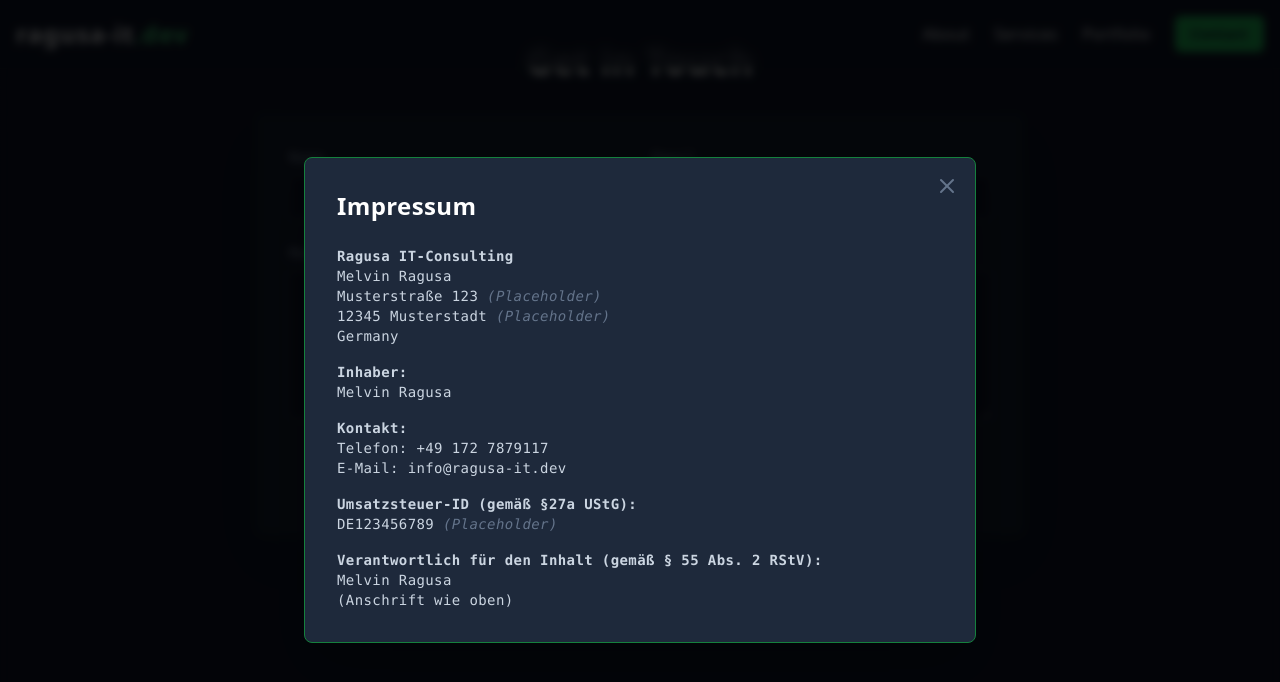
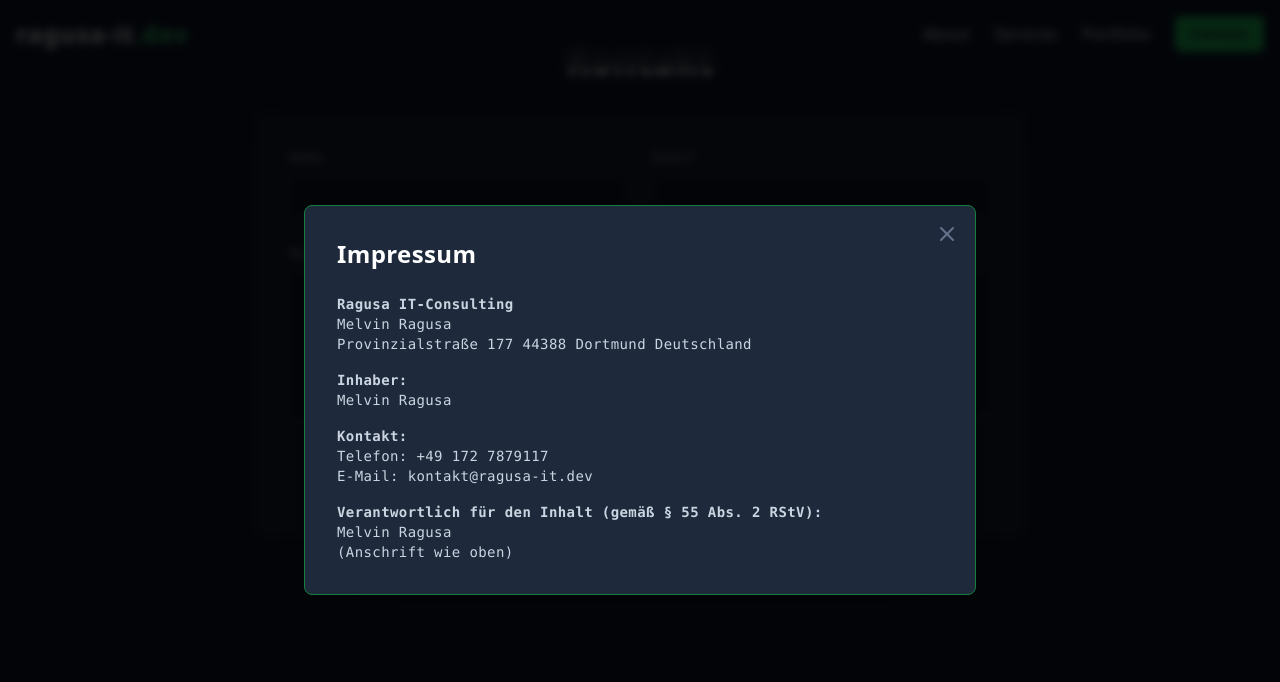
Before and after one commit to 0xWizardofSolz/react-website, a React (Create React App) app: page / in a window 1280 px wide. Both pictures are taken after a click on the button "Impressum (Legal Notice)". Shown: the part 2913-3595 px from the top of the page. Built offline with nearby package versions, Linux system fonts and the light colour scheme.

Commit message:
Fix: Footer

```diff
--- a/src/App.js
+++ b/src/App.js
@@ -84,7 +84,7 @@ const AboutSection = () => (
              <p className="text-green-400 font-mono">IT-Consultant</p>
         </div>
         <div className="md:w-2/3">
-            <h2 className="text-3xl md:text-4xl font-bold text-white mb-4">About Me</h2>
+            <h2 className="text-3xl md:text-4xl font-bold text-white mb-4">Über mich</h2>
             <p className="text-slate-300 mb-4">
                 Als IT-Berater und Webentwickler mit Schwerpunkt auf Shopify-Entwicklung und Automatisierung, helfe ich Unternehmen, sich in der digitalen Landschaft zu behaupten.
             </p>
@@ -106,7 +106,7 @@ const ServicesSection = () => {
 
     return (
         <section id="services" className="py-20">
-            <h2 className="text-3xl md:text-4xl font-bold text-center text-white mb-12">What I Offer</h2>
+            <h2 className="text-3xl md:text-4xl font-bold text-center text-white mb-12">Was ich biete</h2>
             <div className="grid md:grid-cols-3 gap-8">
                 {services.map((service, index) => (
                     <div key={index} className="bg-slate-800/50 backdrop-blur-sm border border-green-900/30 p-8 rounded-lg shadow-lg hover:shadow-green-500/10 hover:-translate-y-2 transition-all duration-300 flex flex-col items-center text-center">
@@ -145,7 +145,7 @@ const PortfolioSection = () => {
 
     return (
         <section id="portfolio" className="py-20">
-            <h2 className="text-3xl md:text-4xl font-bold text-center text-white mb-12">Recent Work</h2>
+            <h2 className="text-3xl md:text-4xl font-bold text-center text-white mb-12">Meine Arbeiten</h2>
             <div className="grid md:grid-cols-3 gap-8">
                 {projects.map(p => (
                     <div key={p.title} className="bg-slate-800/50 backdrop-blur-sm border border-green-900/30 rounded-lg overflow-hidden group">
@@ -173,7 +173,7 @@ const TestimonialsSection = () => {
 
     return (
         <section id="testimonials" className="py-20">
-            <h2 className="text-3xl md:text-4xl font-bold text-center text-white mb-12">What Clients Say</h2>
+            <h2 className="text-3xl md:text-4xl font-bold text-center text-white mb-12">Was meine Kunden sagen</h2>
             <div className="max-w-3xl mx-auto grid md:grid-cols-2 gap-8">
                 {testimonials.map(t => (
                      <div key={t.name} className="bg-slate-800/50 backdrop-blur-sm border border-green-900/30 p-6 rounded-lg">
@@ -190,7 +190,7 @@ const TestimonialsSection = () => {
 const ContactSection = ({ formData, handleInputChange }) => (
   <section id="contact" className="py-20">
     <div className="max-w-3xl mx-auto">
-      <h2 className="text-3xl md:text-4xl font-bold text-center text-white mb-8">Get in Touch</h2>
+      <h2 className="text-3xl md:text-4xl font-bold text-center text-white mb-8">Kontakt</h2>
       <div className="bg-slate-800/50 backdrop-blur-sm border border-green-900/30 p-8 rounded-lg shadow-2xl shadow-green-900/10">
         <form name="contact" method="POST" data-netlify="true">
           <input type="hidden" name="form-name" value="contact" />
@@ -210,7 +210,7 @@ const ContactSection = ({ formData, handleInputChange }) => (
           </div>
           <div className="text-center">
             <button type="submit" className="bg-green-500 hover:bg-green-600 text-slate-900 font-bold py-3 px-10 rounded-full text-lg transition-all duration-300 transform hover:scale-105 shadow-lg shadow-green-500/20">
-              Send Message
+              Nachricht senden
             </button>
           </div>
         </form>
@@ -242,19 +242,21 @@ const ImpressumModal = ({ onClose }) => (
       <div className="text-slate-300 space-y-4 font-mono text-sm">
         <p><strong>Ragusa IT-Consulting</strong><br />
         Melvin Ragusa<br />
-        Musterstraße 123 <span className="text-slate-500 italic">(Placeholder)</span><br />
-        12345 Musterstadt <span className="text-slate-500 italic">(Placeholder)</span><br />
-        Germany</p>
+        Provinzialstraße 177
+        44388 Dortmund
+        Deutschland</p>
 
         <p><strong>Inhaber:</strong><br />
         Melvin Ragusa</p>
 
         <p><strong>Kontakt:</strong><br />
         Telefon: +49 172 7879117<br />
-        E-Mail: info@ragusa-it.dev</p>
+        E-Mail: kontakt@ragusa-it.dev</p>
 
+        {/*
         <p><strong>Umsatzsteuer-ID (gemäß §27a UStG):</strong><br />
         DE123456789 <span className="text-slate-500 italic">(Placeholder)</span></p>
+        */}
 
         <p><strong>Verantwortlich für den Inhalt (gemäß § 55 Abs. 2 RStV):</strong><br />
         Melvin Ragusa<br />
```
